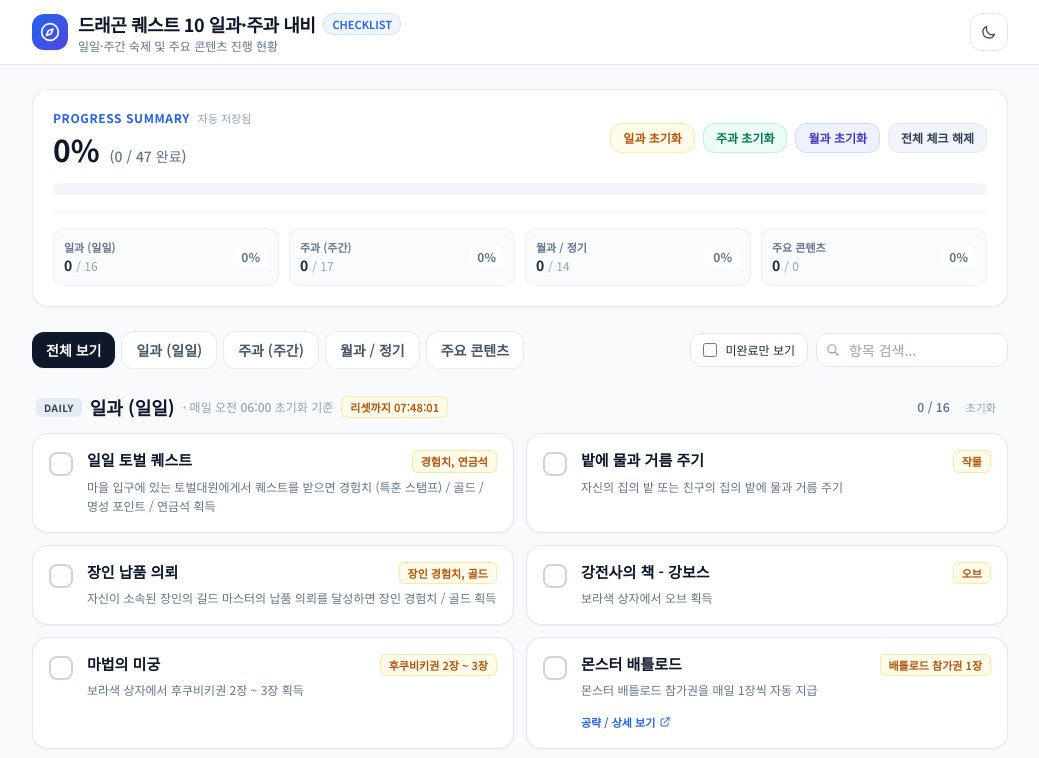
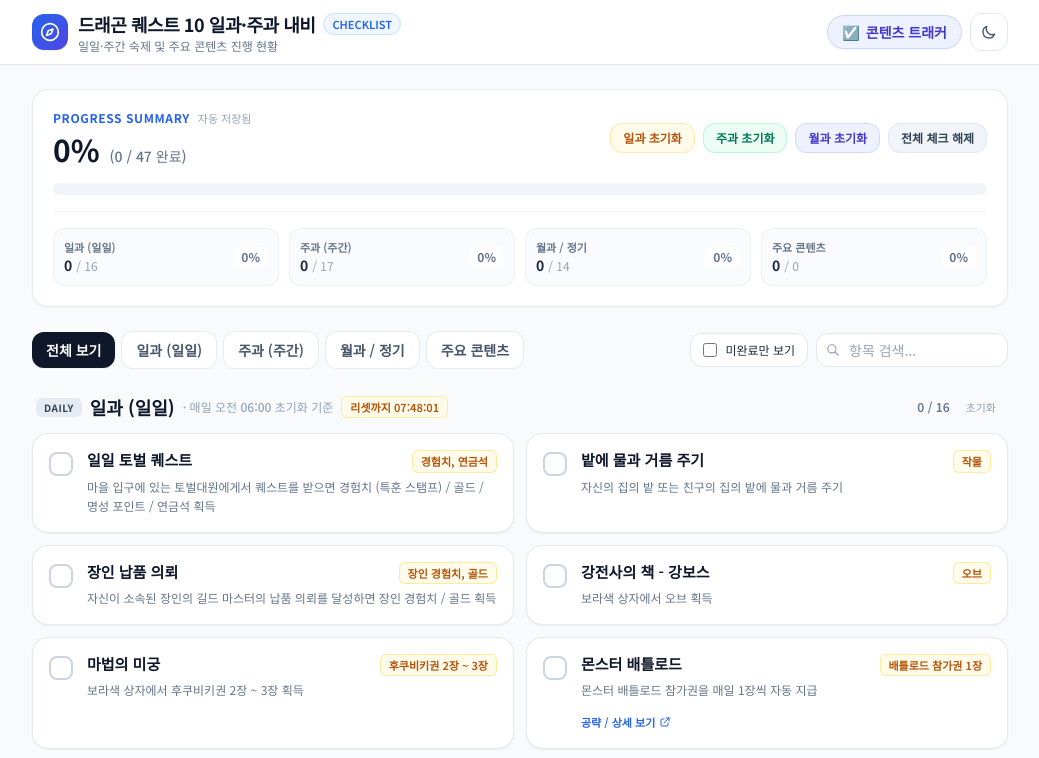
Before and after one commit to chisadqx/dqx-navi, a plain HTML site: page index.html in a window 1280 px wide. Shown: the top 758 px of the page, without its empty margins (120-1159 px from the left). Drawn offline with nearby package versions, Linux system fonts and the light colour scheme.

Commit message:
Update index.html

```diff
--- a/index.html
+++ b/index.html
@@ -529,8 +529,14 @@
                 </div>
             </div>
 
-            <!-- 우측 액션 버튼들 -->
+           <!-- 우측 액션 버튼들 -->
             <div class="flex items-center gap-2 shrink-0">
+                <!-- 콘텐츠 트래커 이동 버튼 -->
+                <a href="https://chisadqx.github.io/dqx-tracker/" class="inline-flex items-center gap-1.5 px-3.5 py-1.5 rounded-full text-xs sm:text-sm font-semibold bg-indigo-50 hover:bg-indigo-100 text-indigo-700 dark:bg-indigo-950/60 dark:hover:bg-indigo-900/60 dark:text-indigo-300 border border-indigo-200/80 dark:border-indigo-800/60 shadow-sm transition active:scale-95">
+                    <span>☑️</span>
+                    <span>콘텐츠 트래커</span>
+                </a>
+
                 <!-- 목록 편집 / 공유 모달 열기 -->
                 <button onclick="openEditorModal()" class="hidden inline-flex items-center gap-1.5 px-3 py-2 rounded-xl text-xs sm:text-sm font-semibold bg-blue-600 hover:bg-blue-700 text-white shadow-sm transition active:scale-95">
                     <svg class="w-4 h-4" fill="none" stroke="currentColor" viewBox="0 0 24 24">
```
